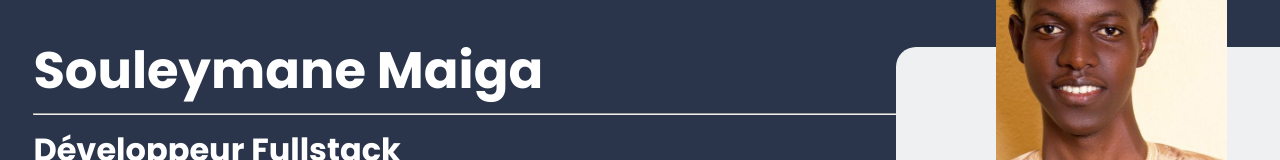
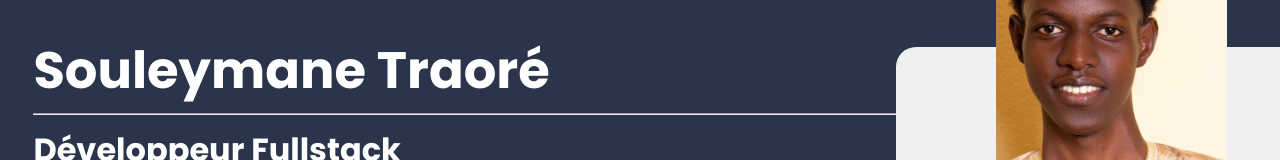
Before and after one commit to S0ul3y/Projet_cv, a plain HTML site: page index.html in a window 1280 px wide. Shown: the part 123-283 px from the top of the page. Drawn offline with Linux system fonts and the light colour scheme.

Commit message:
commit 2

```diff
--- a/index.html
+++ b/index.html
@@ -13,7 +13,7 @@
     <!-- Le header -->
     <header>
          <div class="titre">
-            <H1>Souleymane Maiga</H1> <hr>
+            <H1>Souleymane Traoré</H1> <hr>
             <h2>Développeur Fullstack</h2>
          </div>
          <img src="PhotoProfil.jpg" alt="">
```
